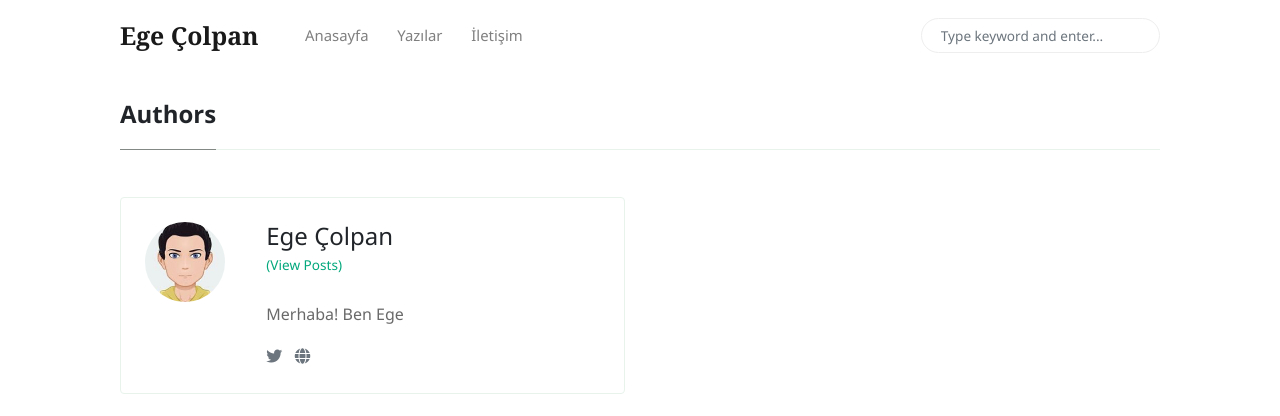
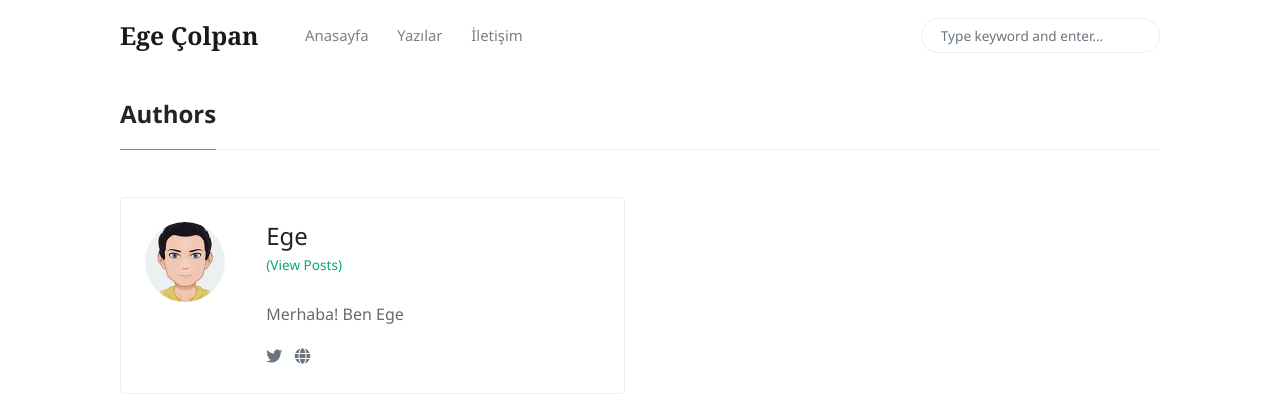
Before and after one commit to egecolpan/egecolpan.github.io, a Jekyll site: the page built from _pages/authors-list.html, in a window 1280 px wide. Shown: the top 416 px of the page. Built offline with Jekyll 4.4.1, drawn with Linux system fonts in a browser that asks for light colours; nearby versions of some CDN libraries.

Commit message:
Update _config.yml

```diff
--- a/_config.yml
+++ b/_config.yml
@@ -20,8 +20,8 @@ plugins:
   - jekyll-seo-tag
 
 authors:
-    sal:
-      name:           Ege Çolpan
+    ege:
+      name:           Ege
       site:           egecolpan.com
       avatar:         /assets/images/avatar1.jpg
       bio:            "Merhaba! Ben Ege"
```
